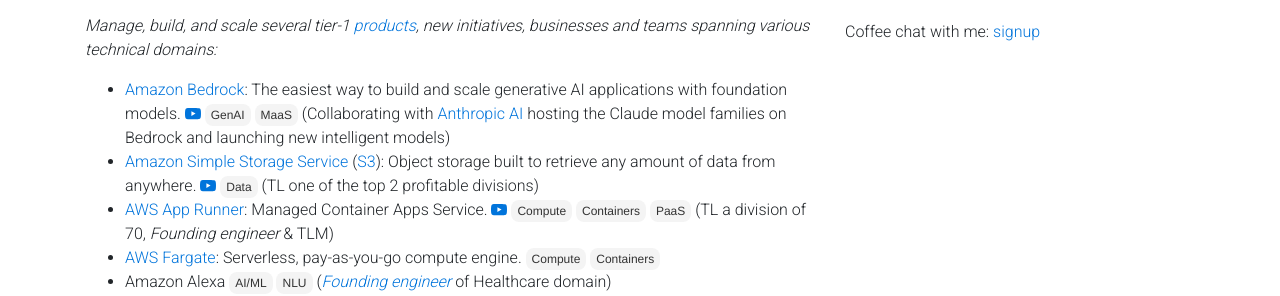
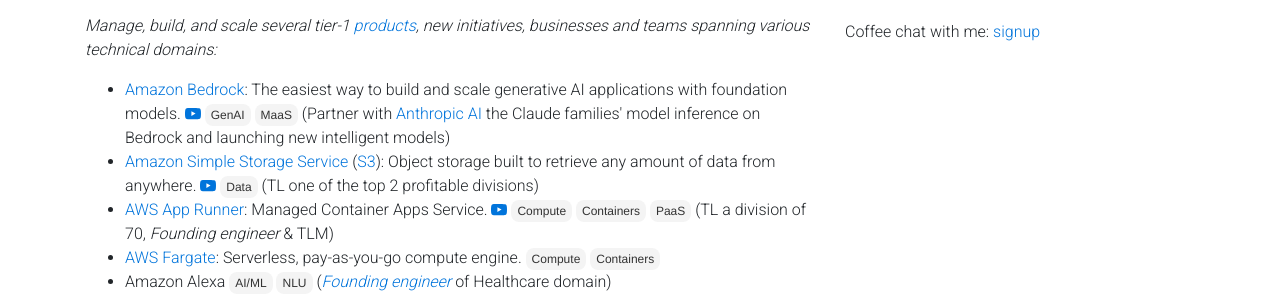
Before and after one commit to gfw001/gfw001.github.io, a Jekyll site: the page portfolio.html, which Jekyll copies as it is, in a window 1280 px wide and 900 px high. Shown: the part 252-548 px from the top of the window. Built offline with Jekyll 4.4.1, drawn with Linux system fonts in a browser that asks for light colours; nearby versions of some CDN libraries; a style sheet for code colours, icons or effects is not loaded.

Commit message:
Update portfolio.html

```diff
--- a/portfolio.html
+++ b/portfolio.html
@@ -111,7 +111,7 @@
 		<svg xmlns="http://www.w3.org/2000/svg" width="16" height="16" fill="currentColor" class="bi bi-youtube" viewBox="0 0 16 16">
                 <path d="M8.051 1.999h.089c.822.003 4.987.033 6.11.335a2.01 2.01 0 0 1 1.415 1.42c.101.38.172.883.22 1.402l.01.104.022.26.008.104c.065.914.073 1.77.074 1.957v.075c-.001.194-.01 1.108-.082 2.06l-.008.105-.009.104c-.05.572-.124 1.14-.235 1.558a2.007 2.007 0 0 1-1.415 1.42c-1.16.312-5.569.334-6.18.335h-.142c-.309 0-1.587-.006-2.927-.052l-.17-.006-.087-.004-.171-.007-.171-.007c-1.11-.049-2.167-.128-2.654-.26a2.007 2.007 0 0 1-1.415-1.419c-.111-.417-.185-.986-.235-1.558L.09 9.82l-.008-.104A31.4 31.4 0 0 1 0 7.68v-.123c.002-.215.01-.958.064-1.778l.007-.103.003-.052.008-.104.022-.26.01-.104c.048-.519.119-1.023.22-1.402a2.007 2.007 0 0 1 1.415-1.42c.487-.13 1.544-.21 2.654-.26l.17-.007.172-.006.086-.003.171-.007A99.788 99.788 0 0 1 7.858 2h.193zM6.4 5.209v4.818l4.157-2.408L6.4 5.209z"/>
                 </svg>
-		</a> <button>GenAI</button> <button>MaaS</button> (Collaborating with <a href="https://www.geekwire.com/2024/amazon-backed-ai-startup-anthropic-is-growing-its-seattle-workforce/">Anthropic AI</a> hosting the Claude model families on Bedrock and launching new intelligent models)
+		</a> <button>GenAI</button> <button>MaaS</button> (Partner with <a href="https://www.geekwire.com/2024/amazon-backed-ai-startup-anthropic-is-growing-its-seattle-workforce/">Anthropic AI</a> the Claude families' model inference on Bedrock and launching new intelligent models)
 		      </li>
 		      <li>
 			      <a href="https://aws.amazon.com/s3/">Amazon Simple Storage Service</a> (<a href="https://www.lastweekinaws.com/blog/s3-as-an-eternal-service/">S3</a>): Object storage built to retrieve any amount of data from anywhere. <a href="https://youtu.be/sYDJYqvNeXU?si=efahW1_V7OMujFyD">
```
